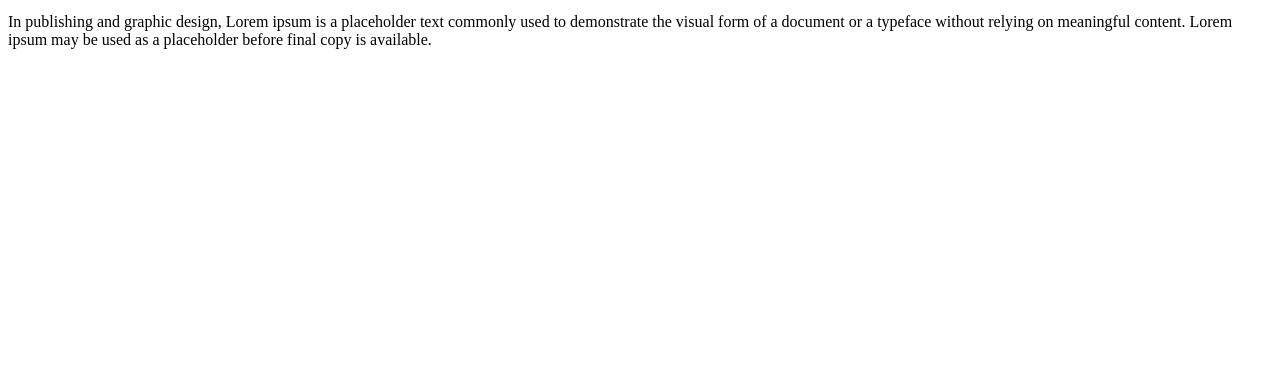
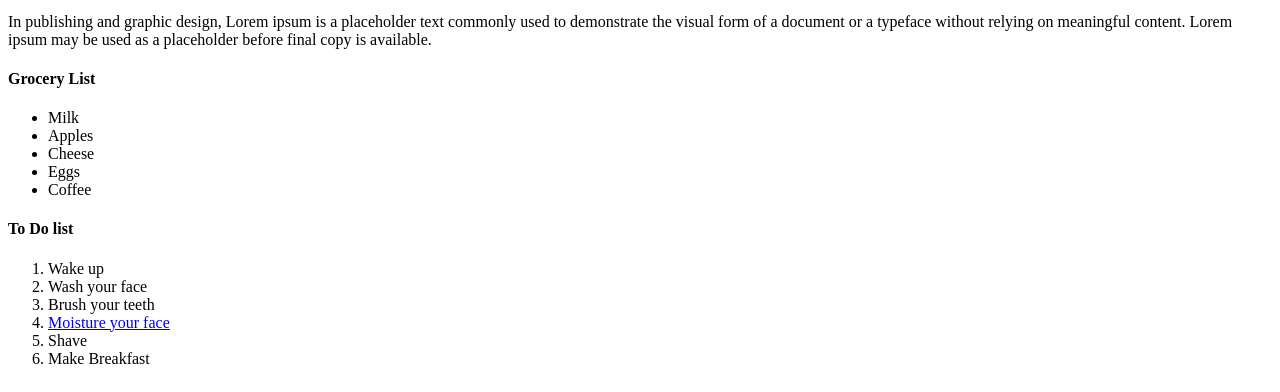
Before and after one commit to Keyon19/lab-12-html, a plain HTML site: page index.html in a window 1280 px wide. Shown: the part 408-800 px from the top of the page. Drawn offline with Linux system fonts and the light colour scheme.

Commit message:
List Part1

```diff
--- a/index.html
+++ b/index.html
@@ -12,5 +12,24 @@
   <p>It is a long established fact that a reader will be distracted by the readable content of a page when looking at its layout. The point of using Lorem Ipsum is that it has a more-or-less normal distribution of letters, as opposed to using 'Content here, content here', making it look like readable English. Many desktop publishing packages and web page editors now use Lorem Ipsum as their default model text, and a search for 'lorem ipsum' will uncover many web sites still in their infancy. Various versions have evolved over the years, sometimes by accident, sometimes on purpose (injected humour and the like).</p>
   <h1>Lorem Ipsum</h1>
   <p>In publishing and graphic design, Lorem ipsum is a placeholder text commonly used to demonstrate the visual form of a document or a typeface without relying on meaningful content. Lorem ipsum may be used as a placeholder before final copy is available.</p>
+<h4>Grocery List</h4>
+<ul>
+  <li>Milk</li>
+  <li>Apples</li>
+  <li>Cheese</li>
+  <li>Eggs</li>
+  <li>Coffee</li>
+</ul>
+<h4>To Do list</h4>
+<ol>
+  <li>Wake up</li>
+  <li>Wash your face</li>
+  <li>Brush your teeth</li>
+  <li><a href="https://www.google.com/search?q=moisture&rlz=1C1VDKB_enUS935US935&oq=moisture&aqs=chrome..69i57j0l9.2453j0j4&sourceid=chrome&ie=UTF-8" target="_blank"> Moisture your face</a></li>
+  <li>Shave</li>
+  <li>Make Breakfast</li>
+</ol>
+
+
 </body>
 </html>
```
